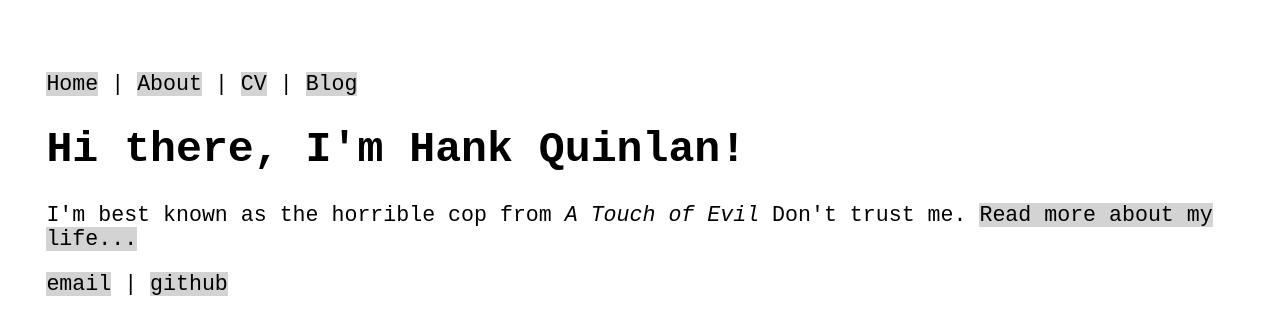
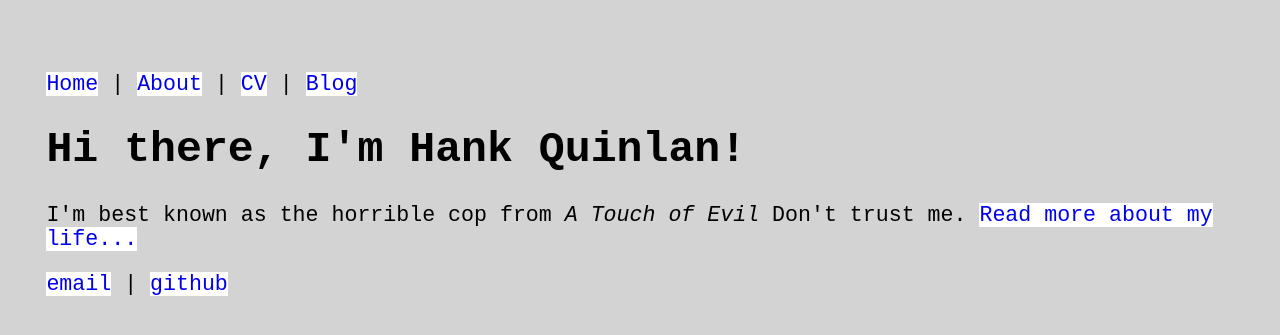
Before and after one commit to seanbutler/www.seanbutler.net, a Jekyll site: the page built from index.html, in a window 1280 px wide. Shown: the top 335 px of the page. Built offline with Jekyll 4.4.1, drawn with Linux system fonts in a browser that asks for light colours.

Commit message:
Update main.css

```diff
--- a/css/main.css
+++ b/css/main.css
@@ -2,12 +2,13 @@ html {
     margin: 5vw 3vw 15vw 3vw;
     font-family: monospace;
     font-size: 2.4vmin;
+
+    background-color: lightgrey;
 }
 
 a {
-    background-color: lightgrey;
+    background-color: white;
     text-decoration: none;
-    color: inherit;
 }
 
 a[href]:hover {
```
